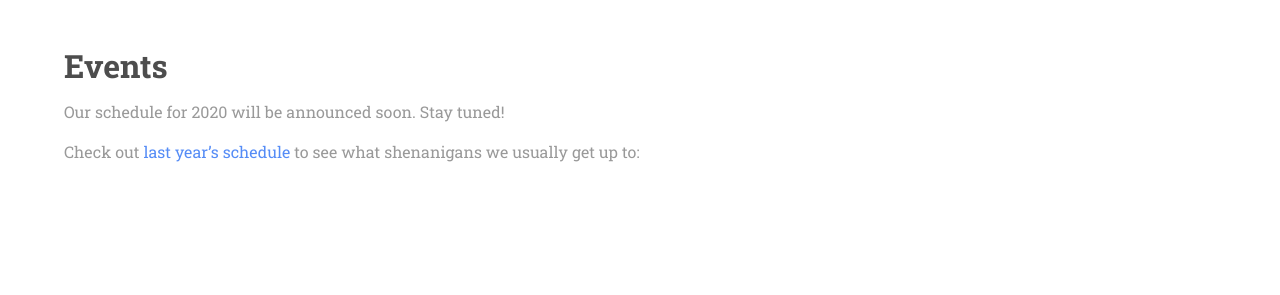
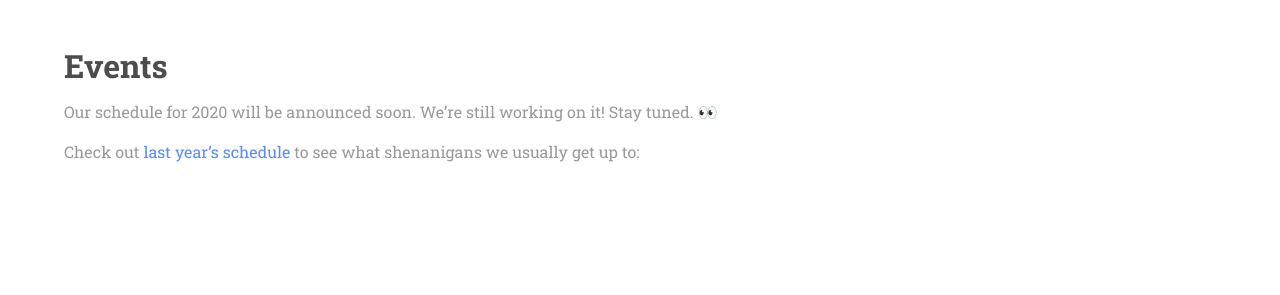
Before and after one commit to wpafw/wpafw.org, a Jekyll site: the page built from events.md, in a window 1280 px wide. Shown: the part 387-682 px from the top of the page. Built offline with Jekyll 4.4.1, drawn with Linux system fonts in a browser that asks for light colours; nearby versions of some CDN libraries.

Commit message:
Updated Events

```diff
--- a/events.md
+++ b/events.md
@@ -1,16 +1,16 @@
 ---
 title: Events | WPAFW
 permalink: "/events"
-layout: page
 banner: Events
 nav: true
 nav-title: Events
 nav-order: 3
+layout: page
 ---
 
 # Events
 
-Our schedule for 2020 will be announced soon. Stay tuned!
+Our schedule for 2020 will be announced soon. We're still working on it! Stay tuned. 👀
 
 Check out [last year's schedule]({{'/assets/WPAFW2019EventSched.pdf' | absolute_url}}) to see what shenanigans we usually get up to:
 
```
